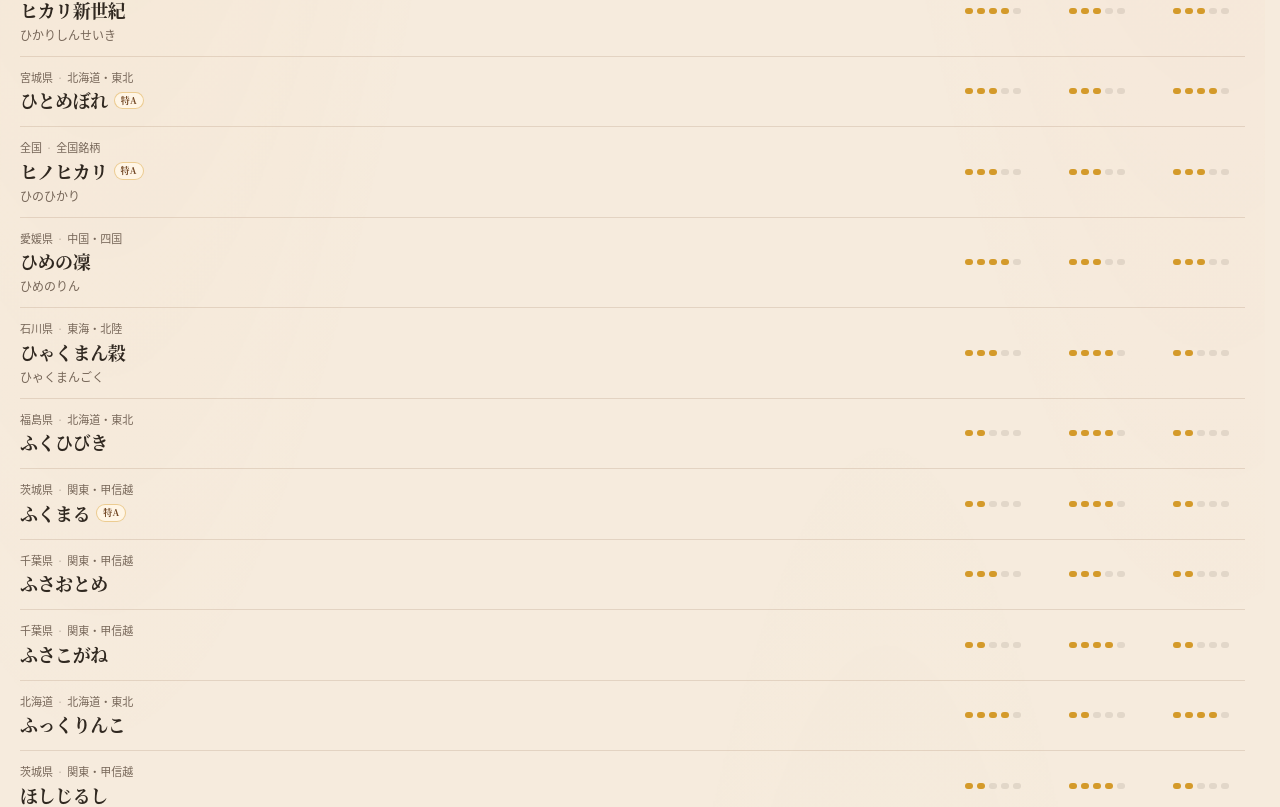
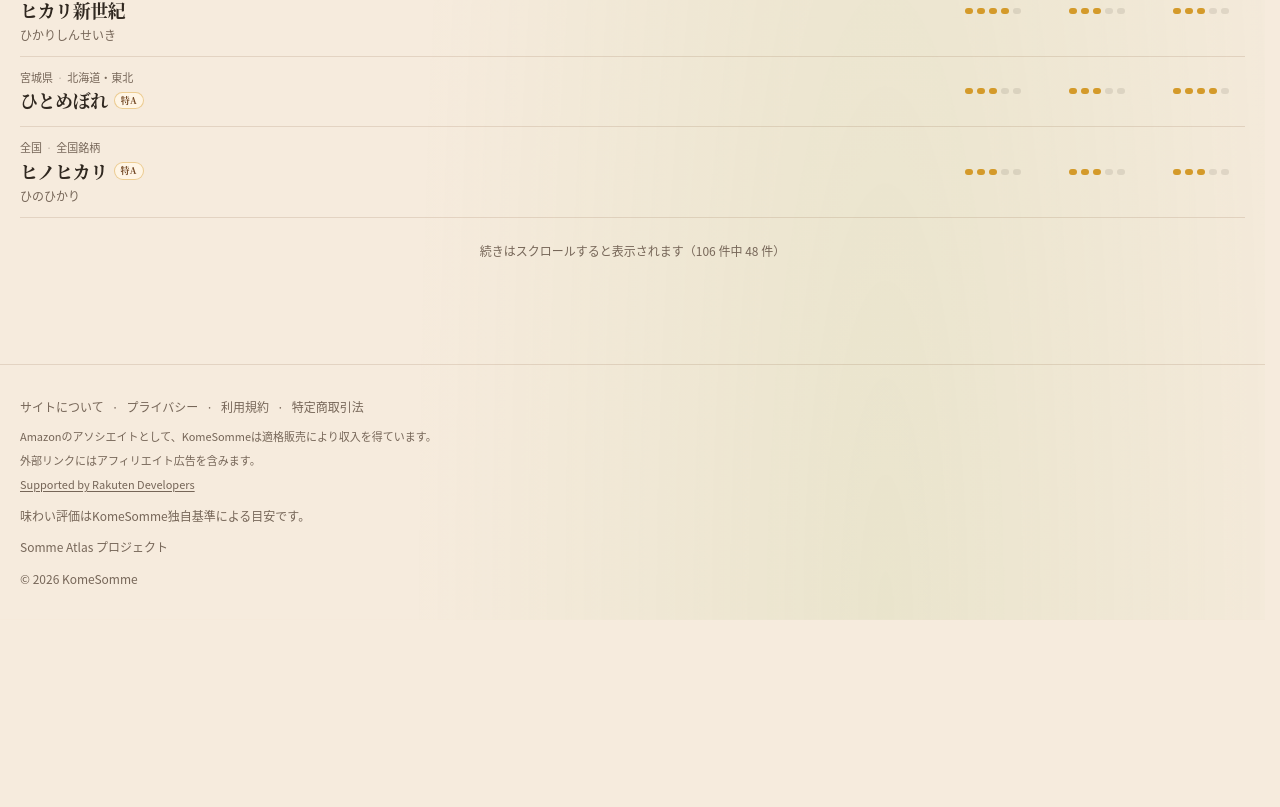
Before and after one commit to Toygaolingxiao/komesomme, a Next.js app: page /library in a window 1280 px wide. Shown: the part 4074-4881 px from the top of the page. After the commit the page ends 4694 px from the top, so only its background shows below. Built offline with nearby package versions, Linux system fonts and the light colour scheme; no server answers.

Commit message:
銘柄ライブラリを漸進表示にする（最初24件＋スクロールで続き） (#71)

```diff
--- a/src/components/library/LibraryBrowser.tsx
+++ b/src/components/library/LibraryBrowser.tsx
@@ -1,7 +1,7 @@
 "use client";
 
 import Link from "next/link";
-import { useMemo, useState } from "react";
+import { useEffect, useMemo, useRef, useState } from "react";
 import type { RiceEncyclopediaManifestEntry } from "@/types/riceEncyclopedia";
 import { TastePips } from "@/components/matrix/TastePips";
 import { FOCUS } from "@/components/matrix/shared";
@@ -23,6 +23,9 @@ const REGIONS = [
 ] as const;
 
 type SortKey = "default" | "sweetness" | "hardness" | "stickiness";
+
+/** Cards rendered up front (and on the server); the rest follow on scroll. */
+const PAGE_SIZE = 24;
 
 const SORT_OPTIONS: { id: SortKey; label: string }[] = [
   { id: "default", label: "五十音" },
@@ -93,6 +96,37 @@ export function LibraryBrowser({
       return a.name.localeCompare(b.name, "ja");
     });
   }, [entries, query, region, sort]);
+
+  // Progressive rendering: the first PAGE_SIZE rows are in the server HTML so
+  // the page is usable at once; the rest render in as the reader scrolls.
+  // While searching/filtering/sorting, every match renders immediately.
+  const filtering = query.trim() !== "" || region !== "すべて" || sort !== "default";
+  const [visibleCount, setVisibleCount] = useState(PAGE_SIZE);
+  const sentinelRef = useRef<HTMLDivElement>(null);
+
+  useEffect(() => {
+    setVisibleCount(PAGE_SIZE);
+  }, [query, region, sort]);
+
+  const hasMore = !filtering && visibleCount < filtered.length;
+
+  useEffect(() => {
+    if (!hasMore) return;
+    const node = sentinelRef.current;
+    if (!node || typeof IntersectionObserver === "undefined") return;
+    const observer = new IntersectionObserver(
+      (observed) => {
+        if (observed.some((entry) => entry.isIntersecting)) {
+          setVisibleCount((count) => Math.min(count + PAGE_SIZE, filtered.length));
+        }
+      },
+      { rootMargin: "600px 0px" }
+    );
+    observer.observe(node);
+    return () => observer.disconnect();
+  }, [hasMore, filtered.length]);
+
+  const visible = filtering ? filtered : filtered.slice(0, visibleCount);
 
   return (
     <div className={`${SITE_COLUMN} pb-16 pt-6`}>
@@ -174,7 +208,7 @@ export function LibraryBrowser({
         </div>
 
         <ul className="divide-y divide-[var(--km-border)] border-b border-[var(--km-border)] sm:border-t-0">
-          {filtered.map((entry) => (
+          {visible.map((entry) => (
             <li key={entry.id}>
               <Link
                 href={`/library/${entry.id}`}
@@ -209,6 +243,14 @@ export function LibraryBrowser({
           ))}
         </ul>
 
+        {hasMore ? (
+          <div ref={sentinelRef} aria-hidden className="pt-6 text-center">
+            <p className="text-[12px] text-[var(--km-muted)]">
+              続きはスクロールすると表示されます（{filtered.length} 件中 {visible.length} 件）
+            </p>
+          </div>
+        ) : null}
+
         {filtered.length === 0 ? (
           <p className="mt-10 text-center text-sm text-[var(--km-muted)]">
             見つかりませんでした。言葉を少し変えて、もう一度どうぞ。
```
Also changed, not shown: 1 other file (tests, documents, lock files or other folders).
